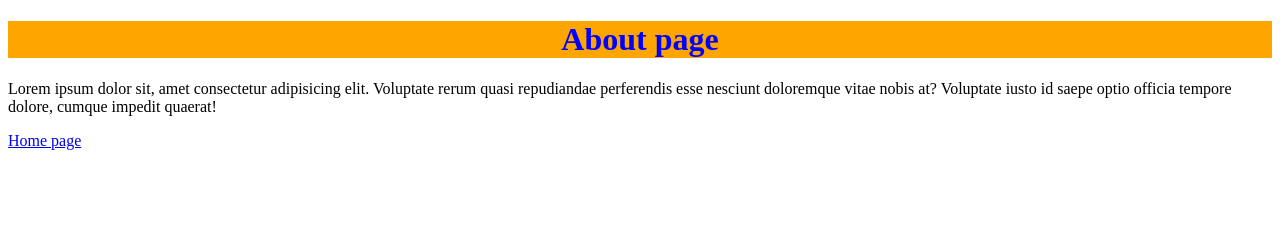
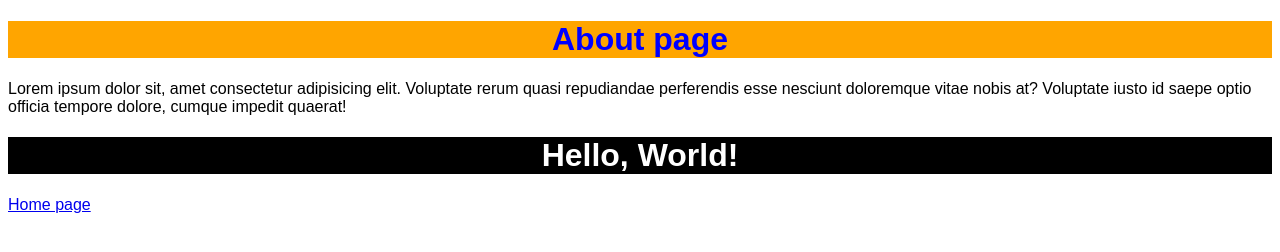
Before and after one commit to insith-ekanayaka/iCM123iCD124-Internet-Technologies-Day-02-2026-10-10, a plain HTML site: page about.html in a window 1280 px wide. Drawn offline with Linux system fonts and the light colour scheme.

Commit message:
Add Hello World heading to about page and define bg-color class in style.css

```diff
--- a/about.html
+++ b/about.html
@@ -16,6 +16,8 @@
       quaerat!
     </p>
 
+    <h1 class="bg-color">Hello, World!</h1>
+
     <a href="index.html">Home page</a>
   </body>
 </html>
--- a/css/style.css
+++ b/css/style.css
@@ -4,3 +4,11 @@ h1 {
   color: blue;
   text-align: center;
 }
+ body{
+  font-family: Arial, Helvetica, sans-serif;
+ }
+
+ .bg-color {
+   background-color:black;
+   color: white;
+ }
```
